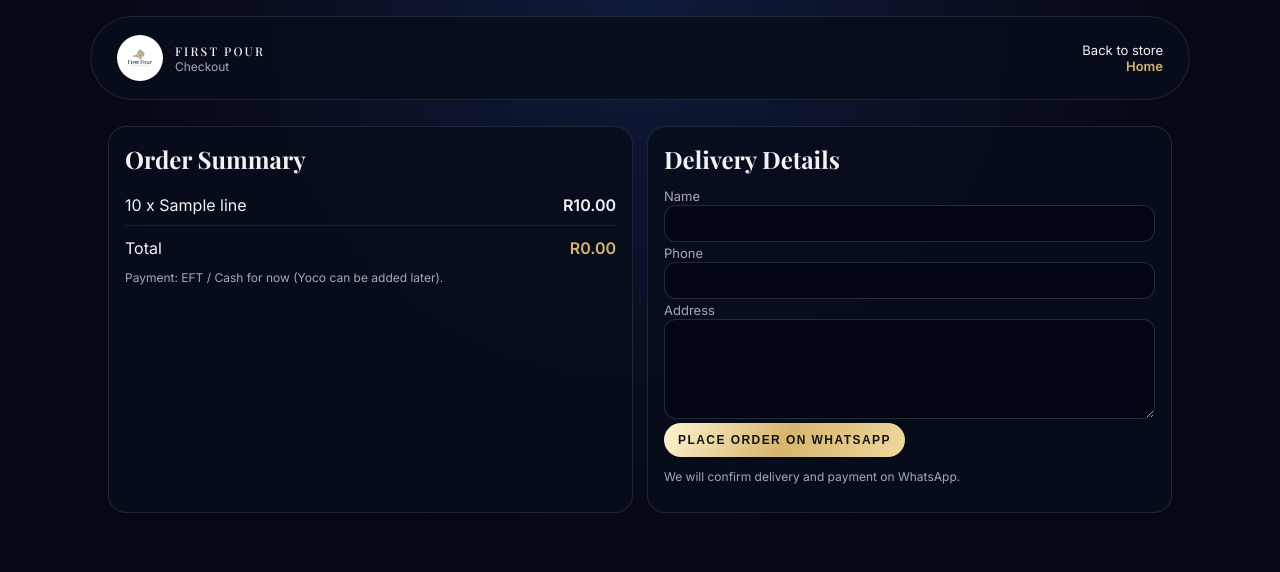
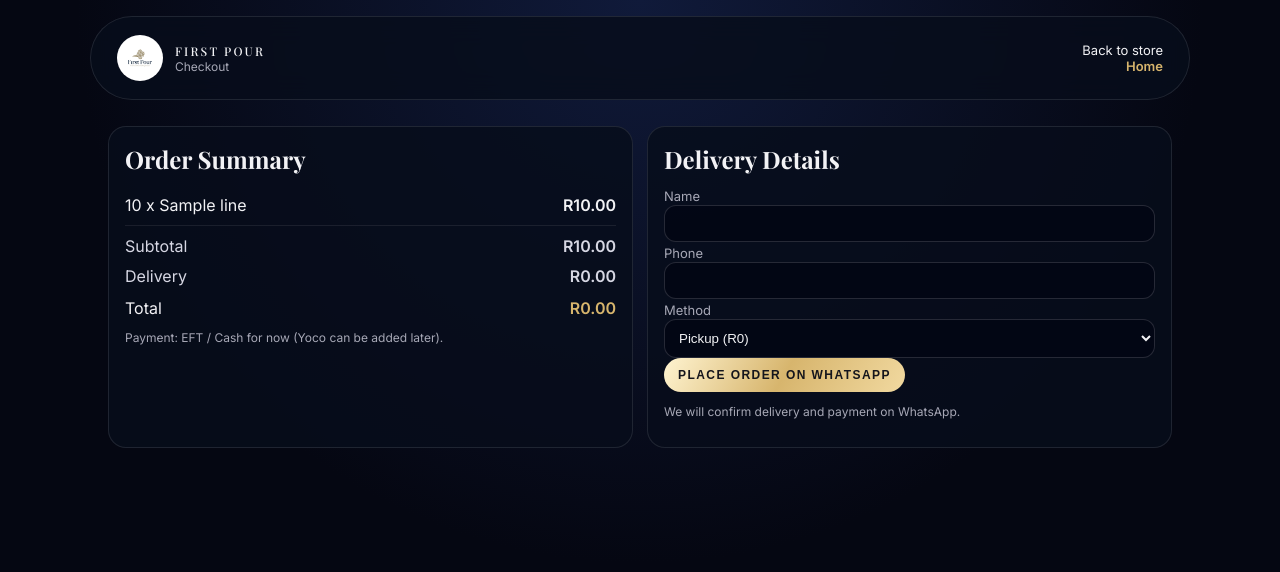
Before and after one commit to mahlangunkosinathi309-cmyk/First-Pour-Store, a Flask app: template templates/checkout.html in a window 1280 px wide. Shown: the top 572 px of the page. Run offline with Flask 3, Linux system fonts and the light colour scheme; the template is opened without the code that fills it: most values are stand-ins (such as "Sample title", 1, 10 or a date in 2020).

Commit message:
Add delivery option + totals

```diff
--- a/app.py
+++ b/app.py
@@ -6,6 +6,8 @@ from urllib.parse import quote
 app = Flask(__name__)
 
 WHATSAPP_NUMBER = os.getenv("WHATSAPP_NUMBER", "27645277314")
+
+DELIVERY_FEE_CENTS = 8000  # R80.00
 
 PRODUCTS = [
     {
@@ -41,7 +43,6 @@ def find_product(sku: str):
     return None
 
 def normalize_cart(raw_items):
-    # raw_items: [{"sku":"...", "qty":2}, ...]
     items = []
     for it in raw_items:
         sku = str(it.get("sku", "")).strip()
@@ -59,14 +60,14 @@ def normalize_cart(raw_items):
 
 def calc_lines(items):
     lines = []
-    total_cents = 0
+    subtotal_cents = 0
     for it in items:
         p = find_product(it["sku"])
         if not p:
             continue
         qty = it["qty"]
         line_cents = p["price_cents"] * qty
-        total_cents += line_cents
+        subtotal_cents += line_cents
         lines.append({
             "sku": p["sku"],
             "name": p["name"],
@@ -74,7 +75,7 @@ def calc_lines(items):
             "unit_cents": p["price_cents"],
             "line_cents": line_cents,
         })
-    return lines, total_cents
+    return lines, subtotal_cents
 
 @app.route("/")
 def index():
@@ -92,13 +93,15 @@ def checkout():
             raw_items = json.loads(cart_json)
         except Exception:
             raw_items = []
+
         items = normalize_cart(raw_items)
-        lines, total_cents = calc_lines(items)
+        lines, subtotal_cents = calc_lines(items)
 
         return render_template(
             "checkout.html",
             lines=lines,
-            total_cents=total_cents,
+            subtotal_cents=subtotal_cents,
+            delivery_fee_cents=DELIVERY_FEE_CENTS,
             cart_raw=json.dumps(items),
             whatsapp_number=WHATSAPP_NUMBER,
         )
@@ -107,6 +110,7 @@ def checkout():
     name = (request.form.get("name") or "").strip()
     phone = (request.form.get("phone") or "").strip()
     address = (request.form.get("address") or "").strip()
+    delivery_method = (request.form.get("delivery_method") or "pickup").strip().lower()
     cart_raw = request.form.get("cart_raw") or "[]"
 
     try:
@@ -115,25 +119,36 @@ def checkout():
         raw_items = []
 
     items = normalize_cart(raw_items)
-    lines, total_cents = calc_lines(items)
+    lines, subtotal_cents = calc_lines(items)
 
-    if total_cents <= 0:
+    if subtotal_cents <= 0:
         return redirect(url_for("index"))
 
-    # Build WhatsApp message
+    delivery_fee = 0
+    delivery_label = "Pickup"
+    if delivery_method == "delivery":
+        delivery_fee = DELIVERY_FEE_CENTS
+        delivery_label = "Delivery"
+
+    total_cents = subtotal_cents + delivery_fee
+
     msg_lines = []
     msg_lines.append("FIRST POUR ORDER")
     msg_lines.append("")
     msg_lines.append("Customer:")
     msg_lines.append(f"Name: {name}")
     msg_lines.append(f"Phone: {phone}")
-    msg_lines.append(f"Address: {address}")
+    msg_lines.append(f"Delivery: {delivery_label}")
+    if delivery_label == "Delivery":
+        msg_lines.append(f"Address: {address}")
     msg_lines.append("")
     msg_lines.append("Items:")
     for ln in lines:
         rands = ln["line_cents"] / 100.0
         msg_lines.append(f"- {ln['qty']} x {ln['name']} = R{rands:.2f}")
     msg_lines.append("")
+    msg_lines.append(f"SUBTOTAL: R{(subtotal_cents/100.0):.2f}")
+    msg_lines.append(f"DELIVERY: R{(delivery_fee/100.0):.2f}")
     msg_lines.append(f"TOTAL: R{(total_cents/100.0):.2f}")
     msg_lines.append("")
     msg_lines.append("Payment: EFT / Cash (Yoco coming soon)")
--- a/static/styles.css
+++ b/static/styles.css
@@ -3,7 +3,6 @@
 :root{
   --bg:#050712;
   --panel:#0c1020;
-  --panel2:#0a0e1b;
   --gold:#d7b56d;
   --text:#f2f2f5;
   --muted:#a7a8b6;
@@ -148,8 +147,10 @@ body{
 .card-price{color:var(--gold); font-weight:900; margin-top:10px; margin-bottom:12px}
 
 .card-row{display:flex; gap:10px; align-items:center; justify-content:space-between}
+
 label{color:var(--muted); font-size:13px}
-input, textarea{
+
+input, textarea, select{
   width:100%;
   border-radius:12px;
   border:1px solid rgba(255,255,255,.14);
@@ -158,6 +159,7 @@ input, textarea{
   padding:10px 10px;
   outline:none;
 }
+
 input[type="number"]{width:100px}
 textarea{min-height:100px; resize:vertical}
 
@@ -226,6 +228,12 @@ textarea{min-height:100px; resize:vertical}
   padding:10px 0;
   border-bottom:1px solid rgba(255,255,255,.08);
 }
+.total-row{
+  display:flex;
+  justify-content:space-between;
+  margin-top:10px;
+  color:#d6d7e3;
+}
 .total{
   display:flex;
   justify-content:space-between;
--- a/templates/checkout.html
+++ b/templates/checkout.html
@@ -40,9 +40,19 @@
           {% endfor %}
         </ul>
 
+        <div class="total-row">
+          <span>Subtotal</span>
+          <strong id="subtotalText">R{{ "%.2f"|format(subtotal_cents / 100) }}</strong>
+        </div>
+
+        <div class="total-row">
+          <span>Delivery</span>
+          <strong id="deliveryText">R0.00</strong>
+        </div>
+
         <div class="total">
           <span>Total</span>
-          <strong>R{{ "%.2f"|format(total_cents / 100) }}</strong>
+          <strong id="totalText">R{{ "%.2f"|format(subtotal_cents / 100) }}</strong>
         </div>
 
         <p class="muted small">Payment: EFT / Cash for now (Yoco can be added later).</p>
@@ -57,6 +67,7 @@
       {% else %}
       <form method="POST" action="/checkout">
         <input type="hidden" name="cart_raw" value='{{ cart_raw }}'>
+        <input type="hidden" id="delivery_method" name="delivery_method" value="pickup">
 
         <label>Name</label>
         <input name="name" required>
@@ -64,8 +75,16 @@
         <label>Phone</label>
         <input name="phone" required>
 
-        <label>Address</label>
-        <textarea name="address" required></textarea>
+        <label>Method</label>
+        <select id="methodSelect" onchange="updateDelivery()">
+          <option value="pickup">Pickup (R0)</option>
+          <option value="delivery">Delivery (R{{ "%.0f"|format(delivery_fee_cents / 100) }})</option>
+        </select>
+
+        <div id="addressWrap" style="display:none;">
+          <label>Address</label>
+          <textarea name="address" id="addressBox"></textarea>
+        </div>
 
         <button class="btn btn-gold" type="submit">Place Order on WhatsApp</button>
         <p class="muted small">We will confirm delivery and payment on WhatsApp.</p>
@@ -76,5 +95,38 @@
   </div>
 </section>
 
+<script>
+  const subtotal = {{ subtotal_cents }};
+  const deliveryFee = {{ delivery_fee_cents }};
+
+  function centsToRand(c){
+    return "R" + (c/100).toFixed(2);
+  }
+
+  function updateDelivery(){
+    const method = document.getElementById("methodSelect").value;
+    document.getElementById("delivery_method").value = method;
+
+    const addressWrap = document.getElementById("addressWrap");
+    const addressBox  = document.getElementById("addressBox");
+
+    let delivery = 0;
+    if(method === "delivery"){
+      delivery = deliveryFee;
+      addressWrap.style.display = "block";
+      addressBox.required = true;
+    } else {
+      addressWrap.style.display = "none";
+      addressBox.required = false;
+      addressBox.value = "";
+    }
+
+    document.getElementById("deliveryText").innerText = centsToRand(delivery);
+    document.getElementById("totalText").innerText = centsToRand(subtotal + delivery);
+  }
+
+  updateDelivery();
+</script>
+
 </body>
 </html>
--- a/templates/index.html
+++ b/templates/index.html
@@ -18,7 +18,7 @@
   </div>
 
   <a class="header-cta" href="https://wa.me/{{ whatsapp_number }}" target="_blank">
-    Orders & enquiries<br><strong>WhatsApp us</strong>
+    Orders &amp; enquiries<br><strong>WhatsApp us</strong>
   </a>
 </header>
 
@@ -62,7 +62,7 @@
 <section class="shop" id="shop">
   <div class="shop-head">
     <h2>Shop</h2>
-    <p>Add bottles to cart, then checkout. Card payments (Yoco) can be added later.</p>
+    <p>Add bottles to cart, then checkout. Pickup (free) or Delivery (R80).</p>
   </div>
 
   <div class="grid">
```
